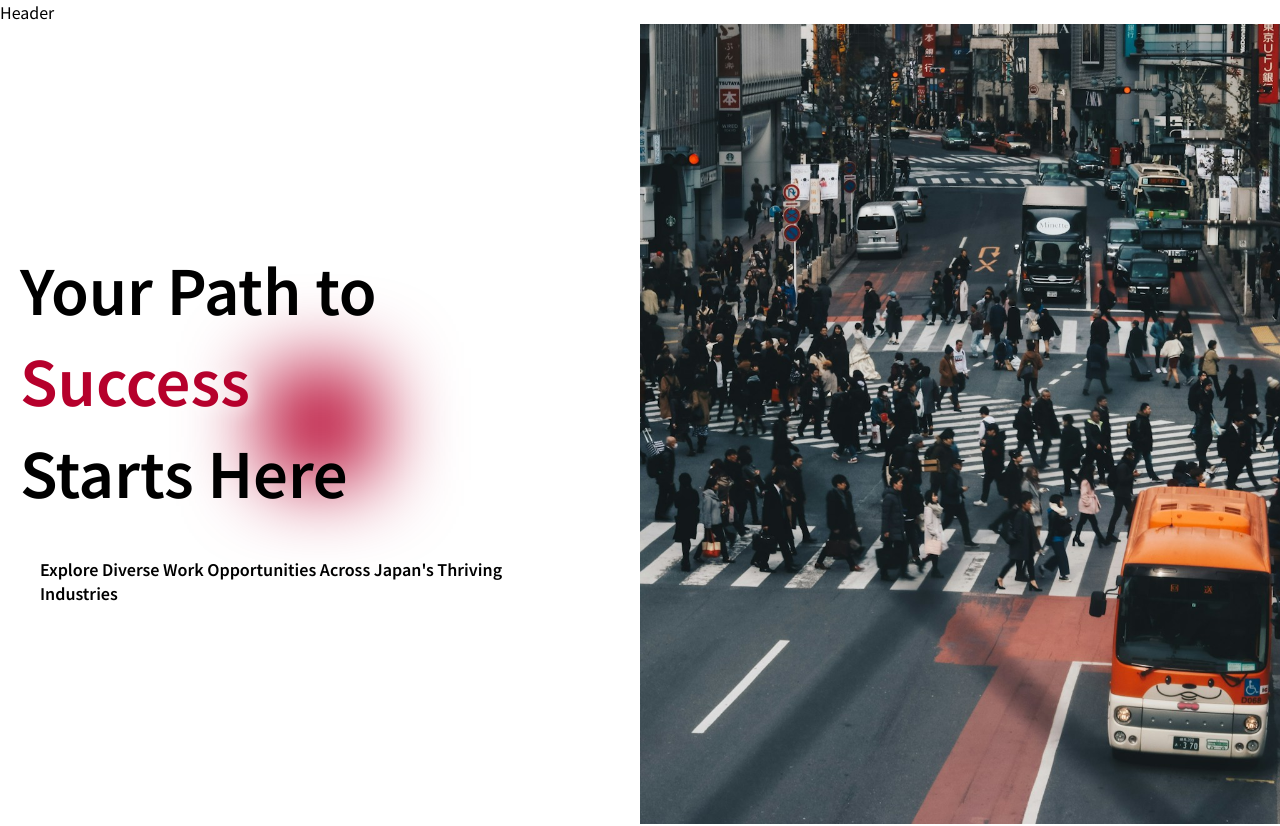
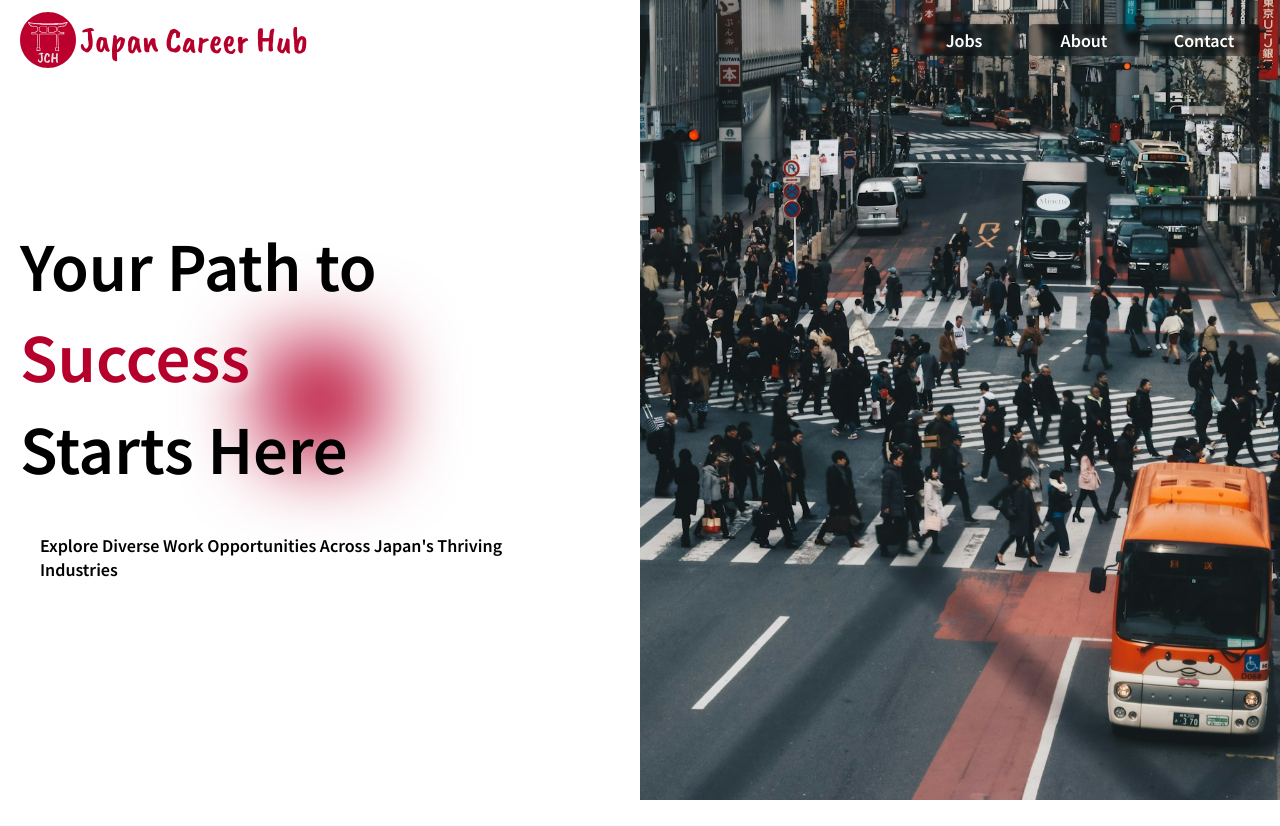
Before and after one commit to vaishnow/jch-next, a Next.js app: page / in a window 1280 px wide. Shown: the top 826 px of the page. Built offline with nearby package versions, Linux system fonts and the light colour scheme.

Commit message:
create navbar

```diff
--- a/app/Header.tsx
+++ b/app/Header.tsx
@@ -1,5 +1,58 @@
+"use client";
+
+import Link from "next/link";
+import Image from "next/image";
+import { useEffect, useState } from "react";
+import { Caveat_Brush } from "next/font/google";
+import logo from "@/public/jch.svg";
+
+const style = Caveat_Brush({ weight: "400", subsets: ["latin"] });
+
 export default function Header() {
+  const [isScrolled, setIsScrolled] = useState<boolean>(false);
+
+  const handleScroll = () => {
+    if (window.scrollY > 20) {
+      setIsScrolled(true);
+    } else setIsScrolled(false);
+  };
+
+  useEffect(() => {
+    document.addEventListener("scroll", handleScroll);
+
+    return () => {
+      document.removeEventListener("scroll", handleScroll);
+    };
+  }, []);
+
   return (
-	<div>Header</div>
-  )
+    <header >
+      <nav className={`fixed z-20 px-5 flex inset-x-0 mx-auto justify-between font-semibold duration-500 ${isScrolled?`w-11/12 py-1 top-2 bg-slate-100 shadow rounded-lg`:`w-full py-3`}`}>
+        <span className="flex items-center space-x-1 text-jp-red">
+          <Image src={logo} alt="JCH Logo" className="size-14" />
+          <h1 className={`${style.className} text-4xl text-nowrap`}>Japan Career Hub</h1>
+        </span>
+        <div className="text-white flex items-center space-x-2">
+          <Link
+            href="/jobs"
+            className={`inline-block w-28 text-center p-1 backdrop-blur-[2px] rounded-md hover:shadow-lg ${isScrolled?`text-black`:`bg-[#0005] hover:backdrop-blur-sm hover:bg-[#0008]`}`}
+          >
+            Jobs
+          </Link>
+          <Link
+            href="/about"
+            className={`inline-block w-28 text-center p-1 backdrop-blur-[2px] rounded-md hover:shadow-lg ${isScrolled?`text-black`:`bg-[#0005] hover:backdrop-blur-sm hover:bg-[#0008]`}`}
+          >
+            About
+          </Link>
+          <Link
+            href="/contact"
+            className={`inline-block w-28 text-center p-1 backdrop-blur-[2px] rounded-md hover:shadow-lg ${isScrolled?`text-black`:`bg-[#0005] hover:backdrop-blur-sm hover:bg-[#0008]`}`}
+          >
+            Contact
+          </Link>
+        </div>
+      </nav>
+    </header>
+  );
 }
```
